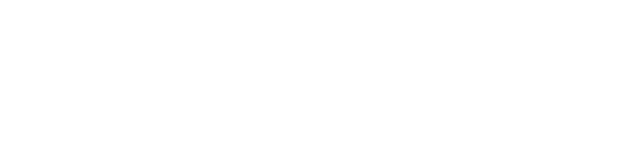
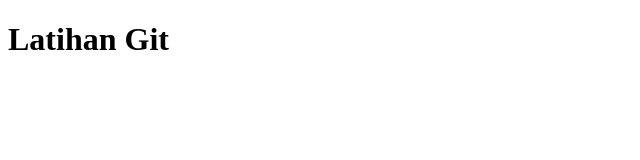
Before and after one commit to Wisnugroho14/latihan-git, a plain HTML site: page index.html in a window 1280 px wide. Shown: the whole page, without its empty margins (0-640 px from the left). Drawn offline with Linux system fonts and the light colour scheme.

Commit message:
Menambah h1 di file index.html

```diff
--- a/index.html
+++ b/index.html
@@ -7,6 +7,6 @@
   <title>Latihan Git</title>
 </head>
 <body>
-
+  <h1>Latihan Git</h1>
 </body>
 </html>
```
